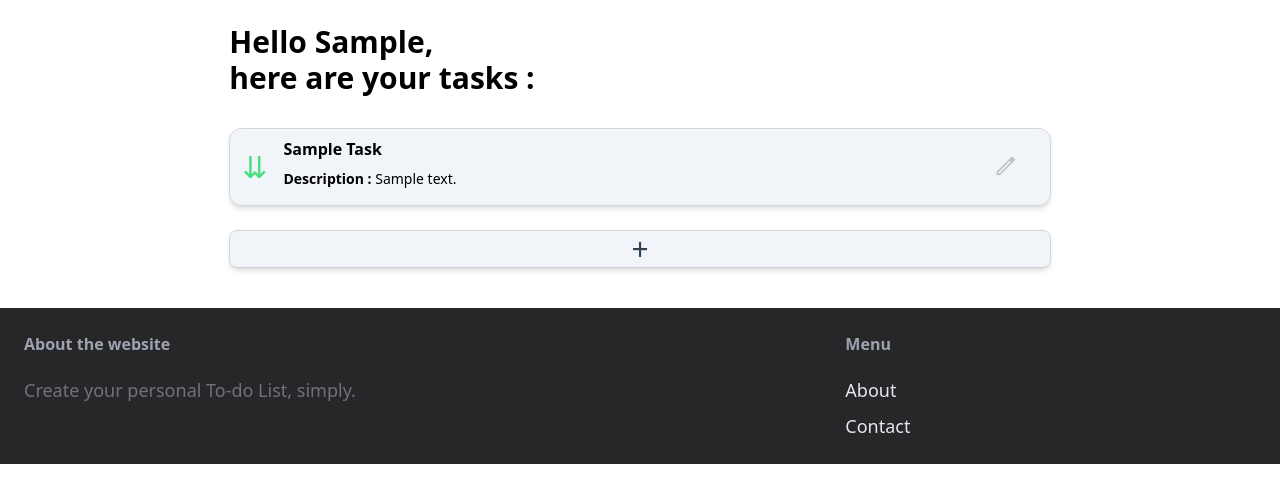
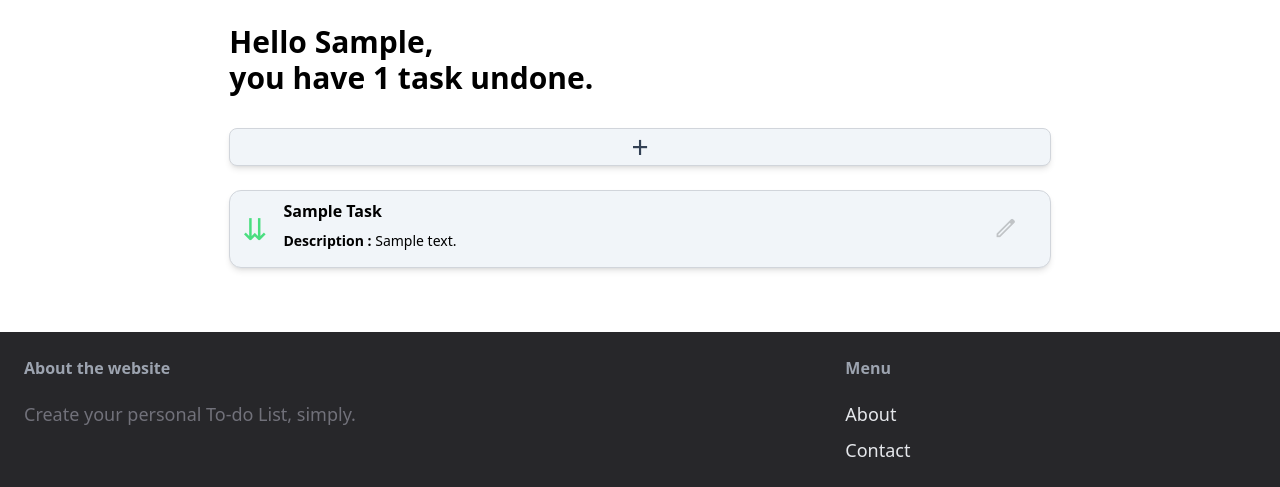
Before and after one commit to hadisql/django-todolist, a Django app: page /tasks/ in a window 1280 px wide. Shown: the part 81-568 px from the top of the page. Run offline with Django 4.2, Linux system fonts and the light colour scheme; a user stored in the database is signed in; tables that the repository leaves empty hold one stand-in row (values such as "Sample post"); some libraries are stand-ins or nearby versions.

Commit message:
+ button on top

```diff
--- a/tasks/templates/tasks/index.html
+++ b/tasks/templates/tasks/index.html
@@ -3,13 +3,19 @@
 {% block title %}{{ user.username }}{% endblock %}
 
 {% block body %}
-  <div class="sm:w-5/6 md:w-3/4 lg:w-2/3 mx-auto">
+  <div class="sm:w-5/6 md:w-3/4 lg:w-2/3 mx-auto mb-8">
     {% if tasks.count != 0 %}
-      <h1 class="font-semibold text-3xl mb-8">Hello {{ user.username|title }},<br> here are your tasks :</h1>
+      <h1 class="font-semibold text-3xl">Hello {{ user.username|title }},<br> you have {{ tasks.count }} {% if tasks.count > 1 %}tasks{% else %}task{% endif %} undone.</h1>
     {% else %}
-      <h1 class="font-semibold text-3xl mb-8">Hello {{ user.username|title }},<br> you don't have any tasks for now.</h1>
+      <h1 class="font-semibold text-3xl">Hello {{ user.username|title }},<br> you don't have any tasks for now.</h1>
     {% endif %}
   </div>
+
+  <a href="{% url 'tasks:new_task' %}" class=" text-3xl text-slate-700">
+    <div data-aos="fade-left" class="grid grid-cols-1 justify-items-center sm:w-5/6 md:w-3/4 lg:w-2/3 mx-auto bg-slate-100 hover:bg-gray-300 rounded-lg shadow-md border border-gray-300">
+      +
+    </div>
+  </a>
 
   <div class="sm:w-5/6 md:w-3/4 lg:w-2/3 my-4 mx-auto">
     {% for task in tasks %}
@@ -42,7 +48,7 @@
           </div>
           {% if task.description %}
           <div class="mt-2 mb-2">
-            <p class="text-sm"><span class="font-semibold">Description : </span>{{ task.description }}</p>
+            <p class="text-sm"><span class="font-semibold">Description : </span>{{ task.description|truncatewords:10 }}</p>
           </div>
           {% endif %}
           <!-- instead of shadows i'll use arrows
@@ -66,11 +72,7 @@
     {% endfor %}
   </div>
 
-  <a href="{% url 'tasks:new_task' %}" class="text-3xl text-slate-700">
-    <div class="grid grid-cols-1 justify-items-center sm:w-5/6 md:w-3/4 lg:w-2/3 mx-auto bg-slate-100 hover:bg-gray-300 rounded-lg shadow-md border border-gray-300">
-      +
-    </div>
-  </a>
+
 
 
 {% endblock body %}
```
